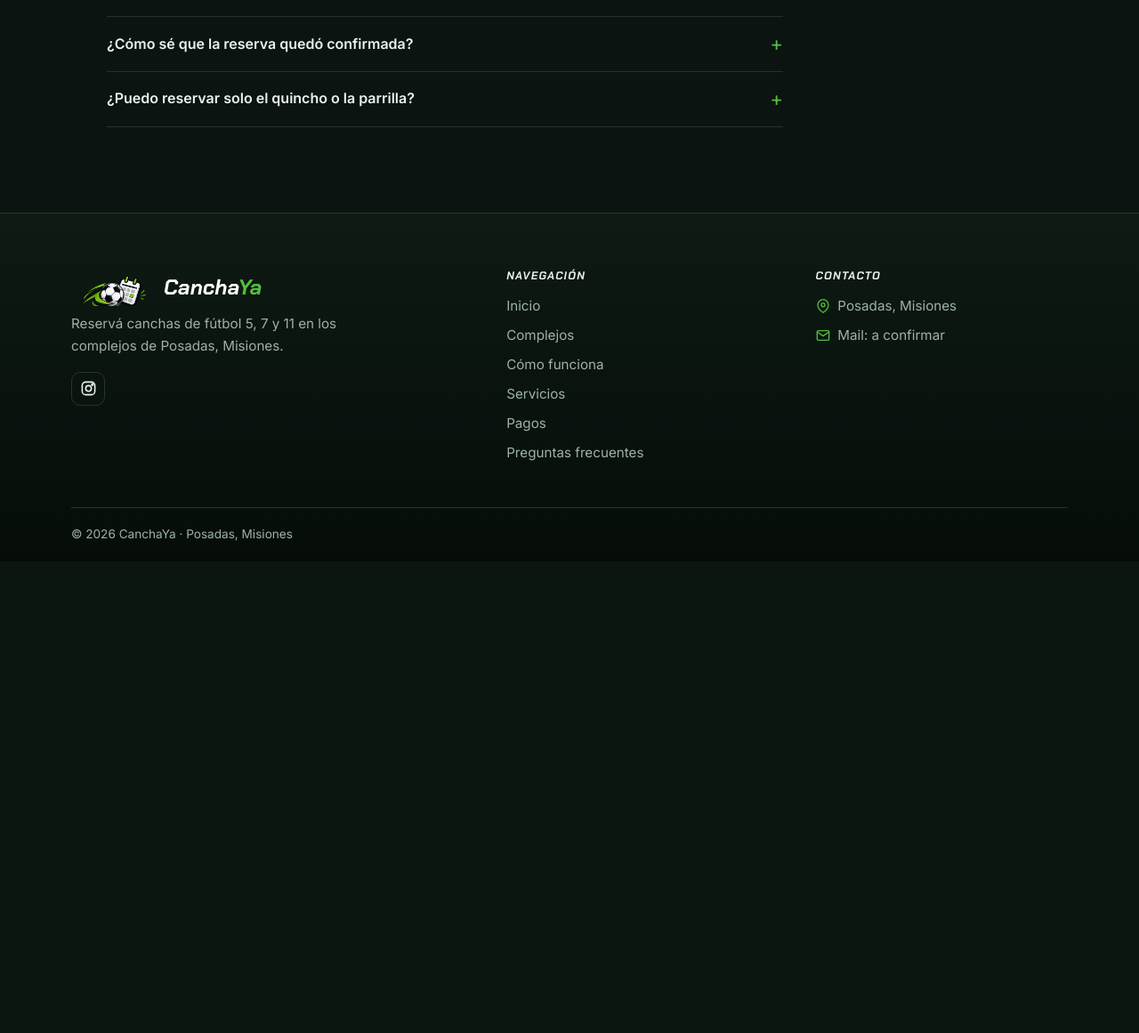
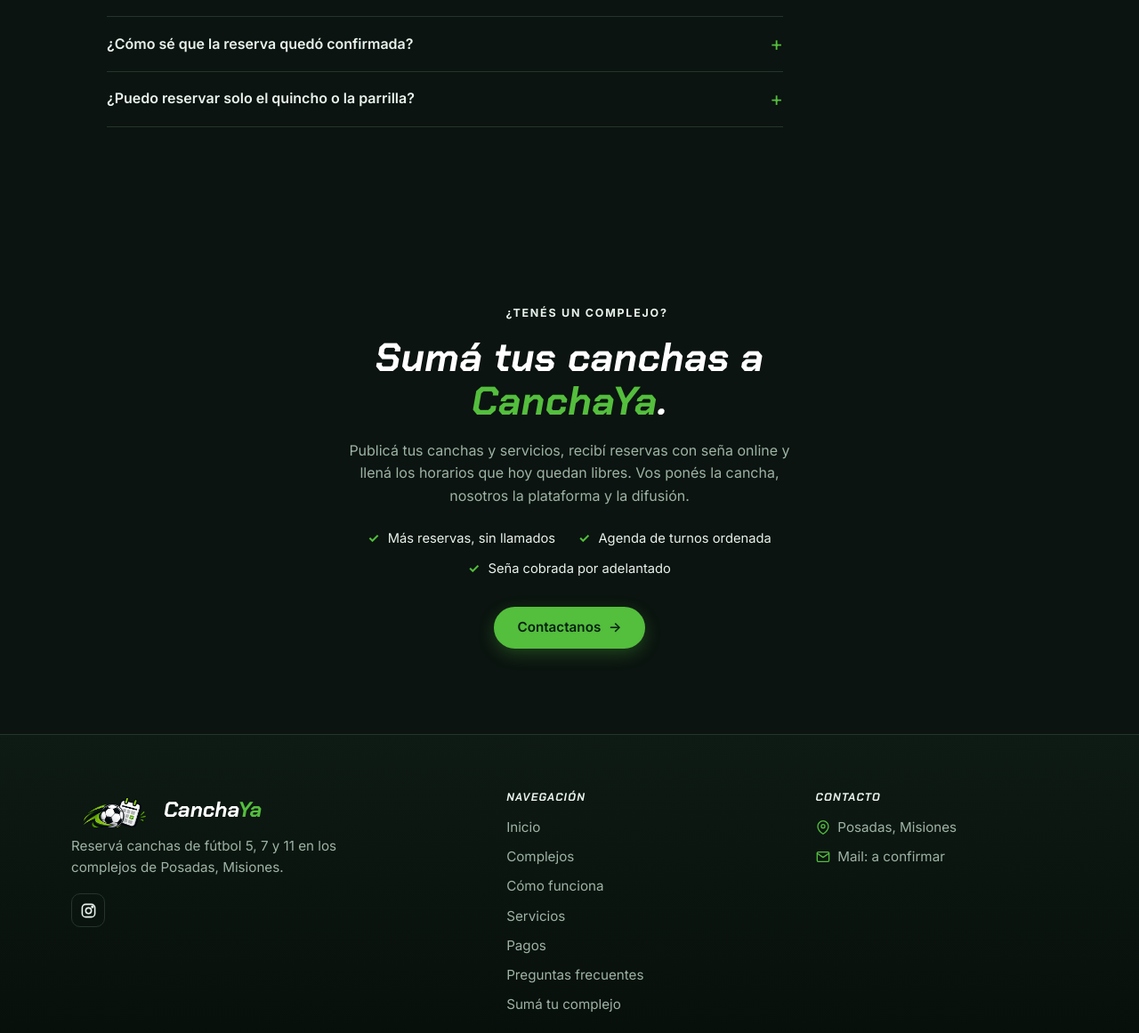
Before and after one commit to juanmadsv/proyecto_paradigmas_3, a PHP site: page / in a window 1280 px wide. Shown: the part 5339-6500 px from the top of the page at 89% size. Before the commit the page ends 5947 px from the top, so only its background shows below. Run offline with PHP 8.4, Linux system fonts and the light colour scheme.

Commit message:
Ajustes: quitar emojis de tarjetas, logo del footer CanchaYa, seccion 'Suma tu complejo', orden de secciones

```diff
--- a/home.css
+++ b/home.css
@@ -1151,6 +1151,45 @@
 }
 .banner .btn { margin-top: 1.7rem; }
 
+/* ============ SUMÁ TU COMPLEJO ============ */
+.join-panel {
+  max-width: 640px;
+  margin-inline: auto;
+  text-align: center;
+}
+.join-panel .eyebrow-line { justify-content: center; }
+.join-title {
+  margin-top: 1rem;
+  font-size: clamp(1.8rem, 4vw, 2.8rem);
+  line-height: 1.1;
+  color: #fff;
+}
+.join-text {
+  margin: 1.1rem auto 0;
+  max-width: 52ch;
+  color: var(--page-fg-soft);
+}
+.join-perks {
+  display: flex;
+  flex-wrap: wrap;
+  justify-content: center;
+  gap: 10px 26px;
+  margin: 1.5rem 0 1.9rem;
+}
+.join-perks li {
+  position: relative;
+  padding-left: 1.4rem;
+  font-size: .92rem;
+  color: var(--page-fg);
+}
+.join-perks li::before {
+  content: "\2713";
+  position: absolute;
+  left: 0;
+  color: var(--accent);
+  font-weight: 700;
+}
+
 /* ============ FOOTER ============ */
 .site-footer {
   background: linear-gradient(180deg, #0e1a14, #060d09);
--- a/index.html
+++ b/index.html
@@ -377,6 +377,24 @@
       </div>
     </section>
 
+    <!-- ============ SUMÁ TU COMPLEJO ============ -->
+    <section class="join-section" id="sumar-complejo">
+      <div class="join-panel">
+        <p class="eyebrow-line">¿Tenés un complejo?</p>
+        <h2 class="join-title">Sumá tus canchas a <span class="hl-lime">CanchaYa</span>.</h2>
+        <p class="join-text">
+          Publicá tus canchas y servicios, recibí reservas con seña online y llená
+          los horarios que hoy quedan libres. Vos ponés la cancha, nosotros la plataforma y la difusión.
+        </p>
+        <ul class="join-perks">
+          <li>Más reservas, sin llamados</li>
+          <li>Agenda de turnos ordenada</li>
+          <li>Seña cobrada por adelantado</li>
+        </ul>
+        <a href="#contacto" class="btn btn-primary">Contactanos <span class="arrow">→</span></a>
+      </div>
+    </section>
+
   </main>
 
   <!-- ============ FOOTER ============ -->
@@ -401,6 +419,7 @@
         <a href="#servicios">Servicios</a>
         <a href="#pagos">Pagos</a>
         <a href="#faq">Preguntas frecuentes</a>
+        <a href="#sumar-complejo">Sumá tu complejo</a>
       </nav>
 
       <div class="footer-col">
```
